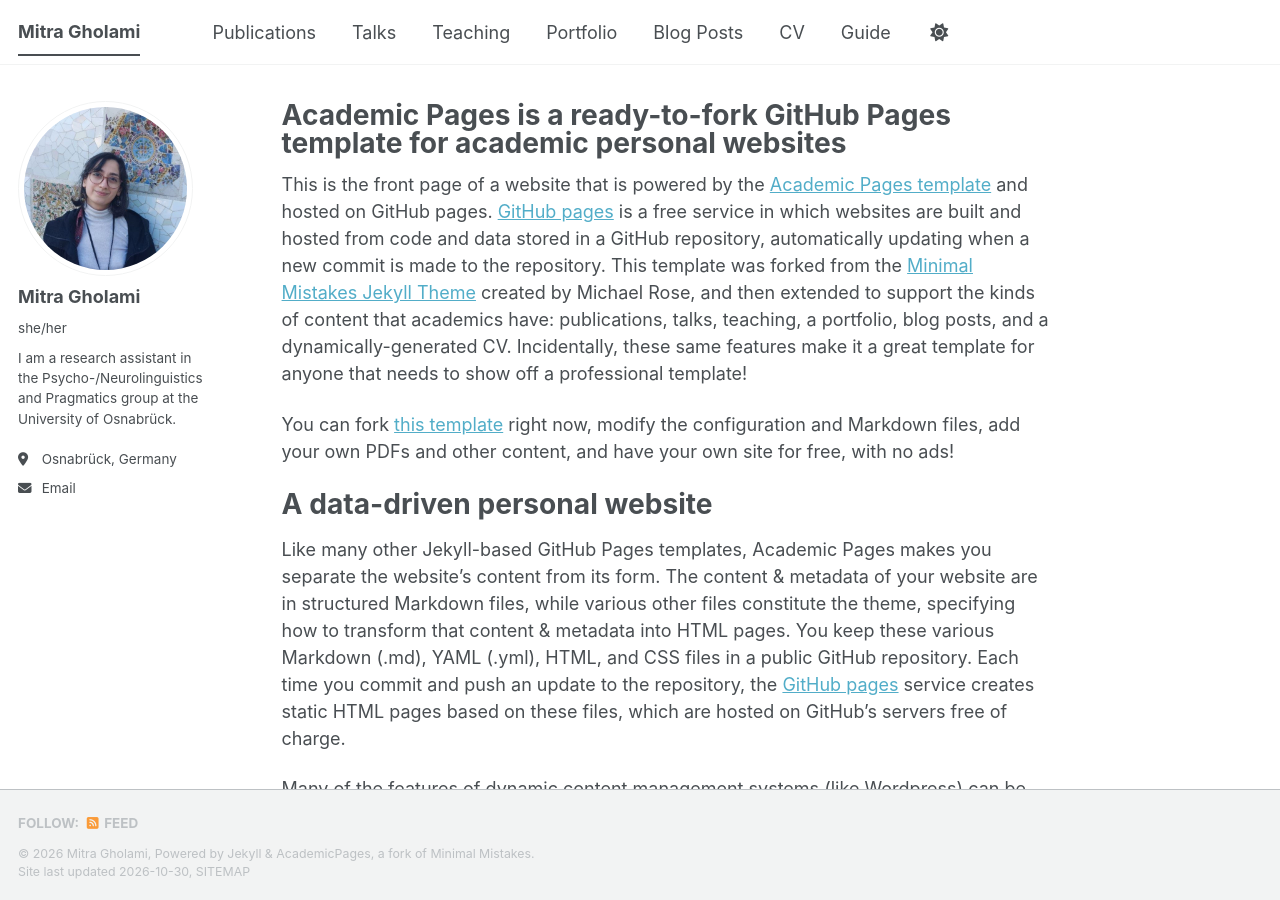
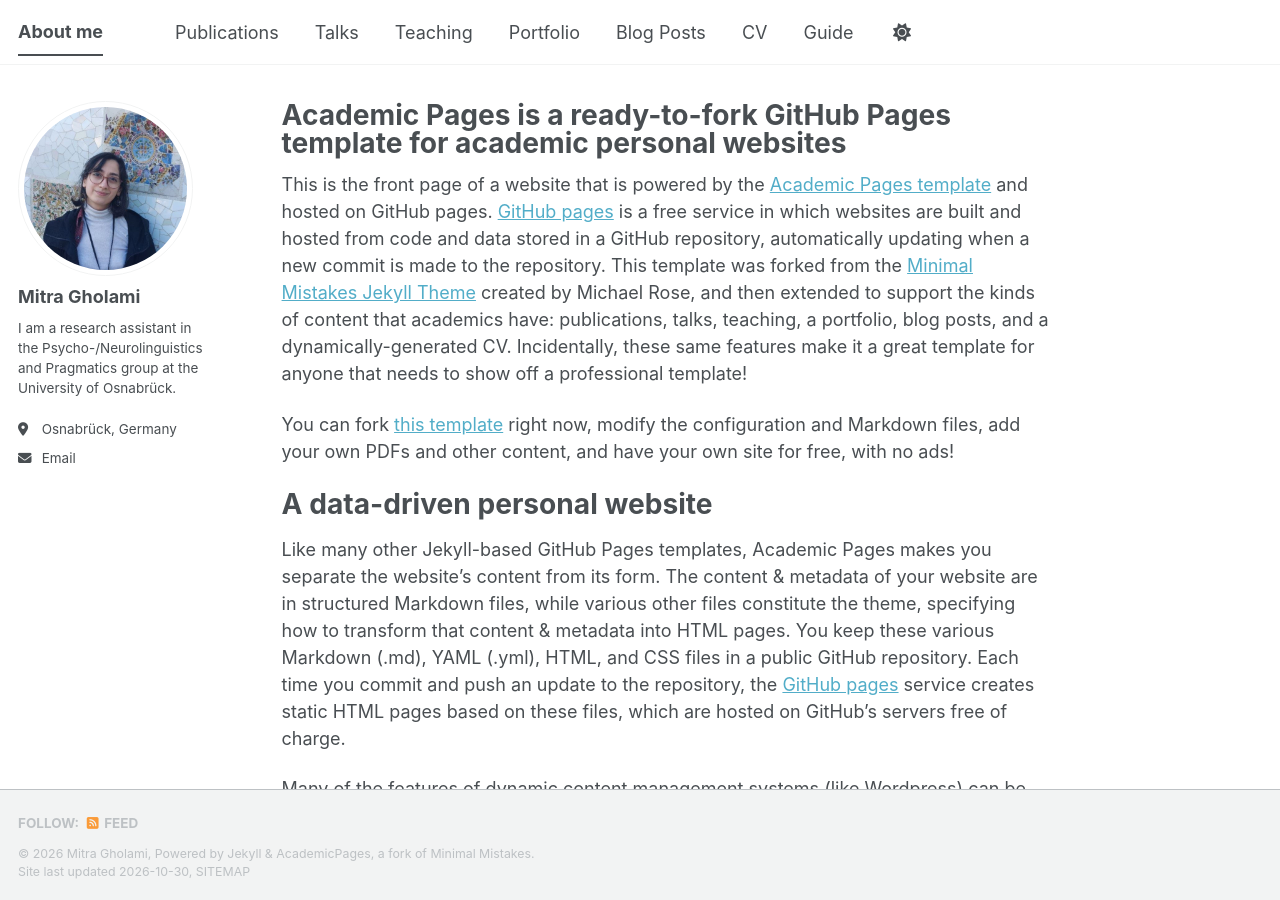
Before and after one commit to mitra-gholami/mitra-gholami.github.io, a Jekyll site: the page built from _pages/about.md, in a window 1280 px wide and 900 px high. Built offline with Jekyll 4.4.1, drawn with Linux system fonts in a browser that asks for light colours; a script bundle is joined from its source files by our own code; a style sheet for code colours, icons or effects is not loaded.

Commit message:
Update _config.yml

```diff
--- a/_config.yml
+++ b/_config.yml
@@ -9,7 +9,7 @@
 # Basic Site Settings
 locale                   : "en-US"
 site_theme               : "default" # The available themes options are "default", "air", "sunrise", "mint", "dirt" and "contrast"
-title                    : "Mitra Gholami"
+title                    : "About me"
 title_separator          : "-"
 name                     : &name "Mitra Gholami"
 description              : &description "Research profile"
@@ -24,7 +24,7 @@ author:
   # Biographic information
   avatar           : "mitra-gholami.jpg"
   name             : "Mitra Gholami"
-  pronouns         : "she/her"
+  pronouns         : #"she/her"
   bio              : "I am a research assistant in the Psycho-/Neurolinguistics and Pragmatics group at the University of Osnabrück. "
   location         : "Osnabrück, Germany"
   employer         : #"University of Osnabrück"
```
